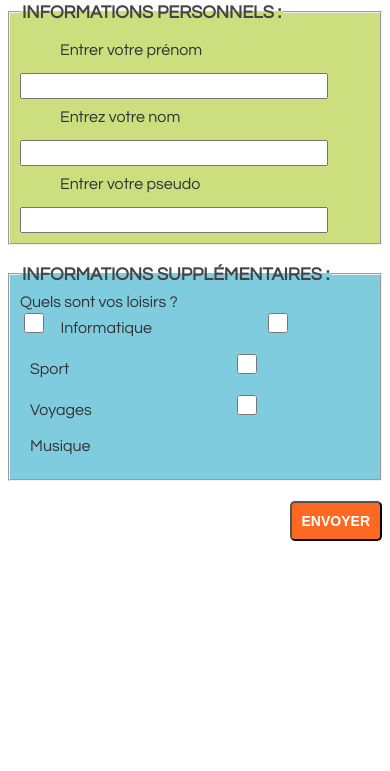
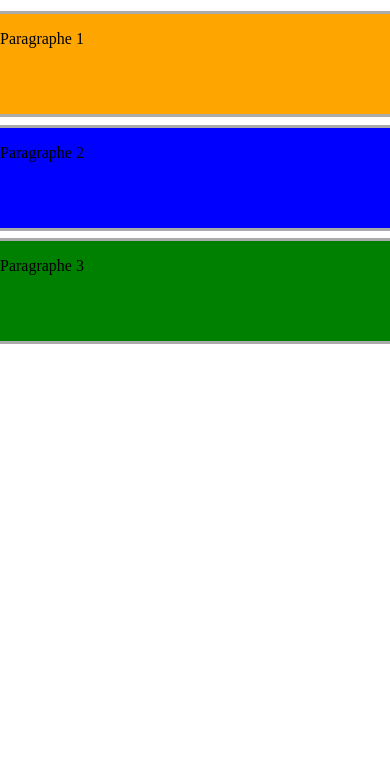
Before and after one commit to touckran/TutoYoutube, a plain HTML site: page index.html in a window 390 px wide. Shown: the part 73-844 px from the top of the page. Drawn offline with Linux system fonts and the light colour scheme.

Commit message:
Media queries

```diff
--- a/index.html
+++ b/index.html
@@ -3,35 +3,22 @@
 	<head>
         <title>Révision HTML</title>
 		<meta charset="utf-8">
+		<meta name="viewport" content="width=device-width, initial-scale=1.0">
 		<link rel="stylesheet" href="style.css"/>
 	</head>
 	<body>
-		<h1>Les formulaire</h1>
-		<form method='post' action="traitement.php">
-			<fieldset id="section1">
-				<legend>Informations personnels :</legend>
-				<label for="prenom">Entrer votre prénom</label>
-				<input type="text" name="prenom" id="prenom"><br>
-				<label for="nom">Entrez votre nom</label>
-				<input type="text" name="nom" id="nom"><br>
-				<label for="pseudo">Entrer votre pseudo</label>
-				<input type="text" name="pseudo" id="pseudo"><br>
-			</fieldset>
-
-			<fieldset id="section2">
-				<legend>Informations supplémentaires :</legend>
-				Quels sont vos loisirs ?<br>
-				<input type="checkbox" name="hobbies" value="informatique" id="inf">
-				<label for="inf">Informatique</label>
-				<input type="checkbox" name="hobbies" value="sport" id="sport">
-				<label for="sport">Sport</label>
-				<input type="checkbox" name="hobbies" value="voyages" id="voyages">
-				<label for="voyages">Voyages</label>
-				<input type="checkbox" name="hobbies" value="musique" id="musique">
-				<label for="musique">Musique</label>
-			</fieldset>
-
-			<input type="submit" value=Envoyer>
-		</form>
+		<h1>Responsive</h1>
+		<div id="div1">
+			<p>Paragraphe 1</p>
+		</div>
+		<div id="div2">
+			<p>Paragraphe 2</p>
+		</div>
+		<div id="div3">
+			<p>Paragraphe 3</p>
+		</div>
+		<div id="footer">
+			<p>Je suis le pied de page</p>
+		</div>
 	</body>
 </html>
--- a/style.css
+++ b/style.css
@@ -1,66 +1,48 @@
 body{
-    font-size: 16px;
-    font-family: "Century Gothic", Verdana, sans-serif;
-    color: #333;
+    margin: 0px;
+    padding: 0px;
 }
 
-#section1{
-    background-color: rgba(170,200,40,0.6);
-    padding: 10px;
-    margin: 20px 0px;
+#div1, #div2, #div3{
+    display: inline-block;
+    width: 30%;
+    height: 100px;
+    border: 3px solid #AAA;
+    margin: 1%;
 }
 
-#section2{
-    background-color: rgba(40,170,200,0.6);
-    padding: 10px;
-    margin: 20px 0px;
+#div1{
+    background-color: orange;
+}
+#div2{
+    background-color: blue;
+}
+#div3{
+    background-color: green;
+}
+#footer{
+    width: 100%;
+    height: 200px;
+    margin-top: 20px;
+    border-top: 1px solid black;
+    text-align: center;
+    background-color: #CCC;
 }
 
-#section1:hover, #section2:hover{
-    box-shadow: 0px 0px 5px #444;
+@media screen and (max-width: 780px){
+   #div1, #div2, #div3{
+        width: 100%;
+        border-right: none;
+        border-left: none;
+        margin-right: 0px;
+        margin-left: 0px;
+   }
+
+   #footer{
+        display:none;
+   }
 }
 
-legend{
-    font-weight: bold;
-    text-transform: uppercase;
-    font-size: 18px;
-    color: #444;
+@media screen and (orientation: landscape){
+
 }
-
-#section1 input{
-    width: 300px;
-    height: 20px;
-}
-
-#section2 input{
-    width: 20px;
-    height: 20px;
-}
-
-#section1 label{
-    display: inline-block;
-    width: 200px;
-    padding: 10px 0px 15px 40px;
-}
-
-#section2 label{
-    display: inline-block;
-    width: 200px;
-    padding: 5px 0px 15px 10px;
-}
-
-input[type="submit"]{
-    float: right;
-    padding: 10px;
-    font-size: 14px;
-    color: white;
-    background-color: #FE6921;
-    font-weight: bold;
-    text-transform: uppercase;
-    border-radius: 5px;
-}
-
-input[type="submit"]:hover{
-    box-shadow: 0px 0px 4px #555;
-    background-color: #E8AB2E;
-}
```
